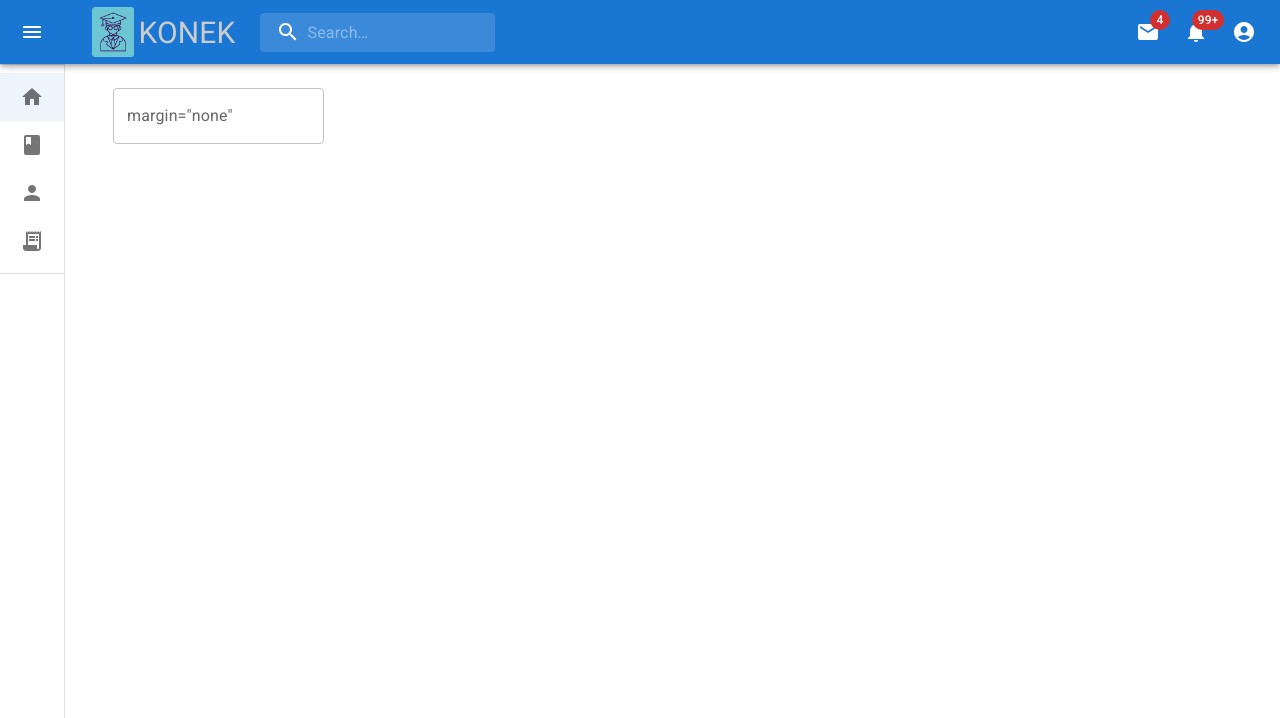
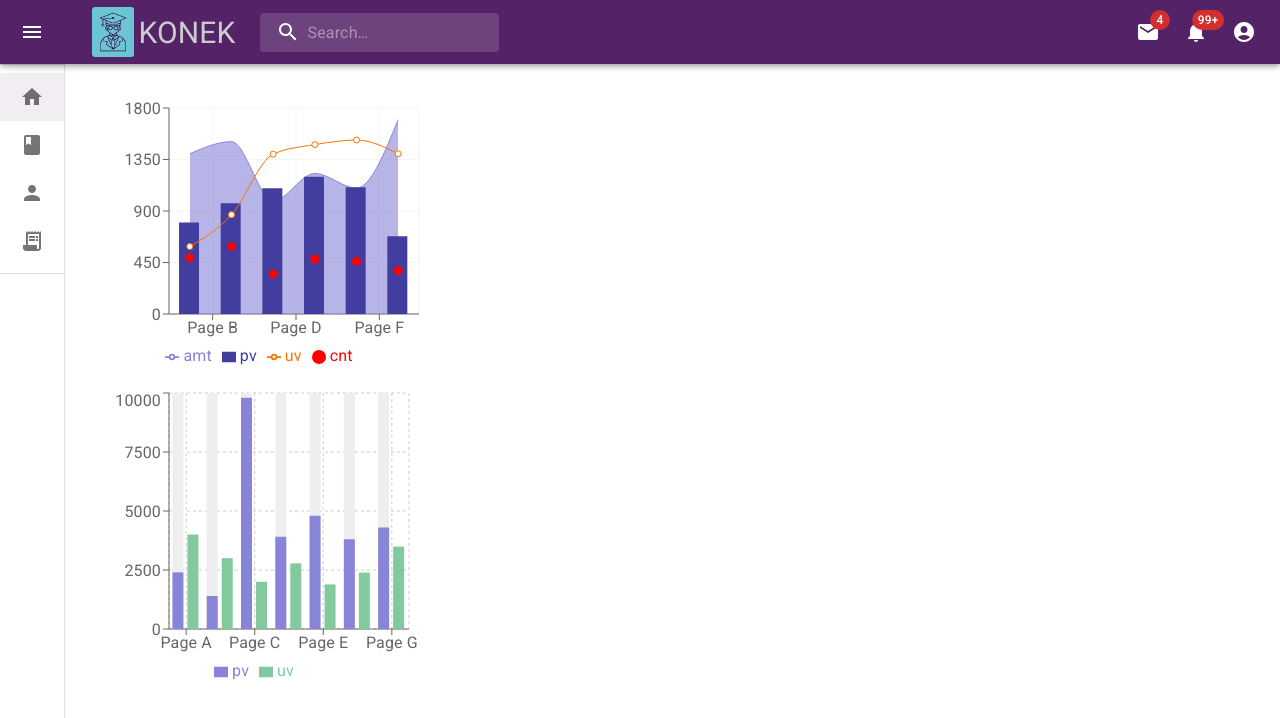
Before and after one commit to Team-Konek/konek-react-app, a React (Create React App) app: page /dashboard in a window 1280 px wide. Shown: the top 718 px of the page. Built offline with nearby package versions, Linux system fonts and the light colour scheme.

Commit message:
Graphs/Widgets in Home Dashboard

```diff
--- a/package.json
+++ b/package.json
@@ -14,6 +14,7 @@
     "react-dom": "^18.2.0",
     "react-router-dom": "^6.3.0",
     "react-scripts": "5.0.1",
+    "recharts": "^2.1.14",
     "web-vitals": "^2.1.4"
   },
   "scripts": {
--- a/src/App.js
+++ b/src/App.js
@@ -4,19 +4,24 @@ import Home from './pages/home';
 import About from './pages/about';
 import DashBoard from './pages/dashboard';
 import Protected from './components/routes/protected';
+import NotFound from './pages/not-found';
+import { ThemeProvider } from '@mui/material/styles';
+import theme from './theming';
+
 
 function App() {
   return (
     <Router>
-      <div>
+      <ThemeProvider theme={theme}>
         <Routes>
           <Route path="/about" element={<About />} />
           <Route path="/dashboard" element={<Protected component={DashBoard} />} >
             <Route path=":page" element={<Protected component={DashBoard} />} />
           </Route>
-          <Route path="/" element={<Home />} />
+          <Route path="/" element={<Home />} exact />
+          <Route path="*" element={<NotFound />} />
         </Routes>
-      </div>
+      </ThemeProvider>
     </Router>
   );
 }
--- a/src/components/drawer/drawer.jsx
+++ b/src/components/drawer/drawer.jsx
@@ -12,6 +12,7 @@ import List from '@mui/material/List';
 import DrawerListItem from './list-item';
 import { useNavigate, useLocation } from "react-router-dom";
 import HomeIcon from '@mui/icons-material/Home';
+import { ThemeProvider } from '@mui/material/styles';
 import { OtherHouses } from '@mui/icons-material';
 
 
@@ -91,6 +92,7 @@ export default function MiniDrawer({ open, onDrawerClose }) {
             {theme.direction === 'rtl' ? <ChevronRightIcon /> : <ChevronLeftIcon />}
           </IconButton>
         </DrawerHeader>
+
         <Divider />
         <List>
             {items.map((item) => (
@@ -105,6 +107,7 @@ export default function MiniDrawer({ open, onDrawerClose }) {
             ))}
         </List>
         <Divider />
+
       </Drawer>
     </>
   );
--- a/src/components/drawer/list-item.jsx
+++ b/src/components/drawer/list-item.jsx
@@ -3,9 +3,12 @@ import ListItem from '@mui/material/ListItem';
 import ListItemButton from '@mui/material/ListItemButton';
 import ListItemIcon from '@mui/material/ListItemIcon';
 import ListItemText from '@mui/material/ListItemText';
+import theme from '../../theming';
+import { ThemeProvider } from '@mui/material/styles';
 
 export default function DrawerListItem({ open, text, icon: Icon, onClick, selected }) {
   return (
+
       <ListItem disablePadding sx={{ display: 'block' }}>
         <ListItemButton
           selected={selected}
--- /dev/null
+++ b/src/components/graphs/bar-graph.jsx
@@ -0,0 +1,77 @@
+import React, { PureComponent } from 'react';
+import { BarChart, Bar, XAxis, YAxis, CartesianGrid, Tooltip, Legend, ResponsiveContainer } from 'recharts';
+
+const data = [
+  {
+    name: 'Page A',
+    uv: 4000,
+    pv: 2400,
+    amt: 2400,
+  },
+  {
+    name: 'Page B',
+    uv: 3000,
+    pv: 1398,
+    amt: 2210,
+  },
+  {
+    name: 'Page C',
+    uv: 2000,
+    pv: 9800,
+    amt: 2290,
+  },
+  {
+    name: 'Page D',
+    uv: 2780,
+    pv: 3908,
+    amt: 2000,
+  },
+  {
+    name: 'Page E',
+    uv: 1890,
+    pv: 4800,
+    amt: 2181,
+  },
+  {
+    name: 'Page F',
+    uv: 2390,
+    pv: 3800,
+    amt: 2500,
+  },
+  {
+    name: 'Page G',
+    uv: 3490,
+    pv: 4300,
+    amt: 2100,
+  },
+];
+
+export default class BarGraph extends PureComponent {
+  static demoUrl = 'https://codesandbox.io/s/bar-chart-has-background-62zcd';
+
+  render() {
+    return (
+      <ResponsiveContainer width="30%" height={300}>
+        <BarChart
+          width={500}
+          height={300}
+          data={data}
+          margin={{
+            top: 5,
+            right: 30,
+            left: 20,
+            bottom: 5,
+          }}
+        >
+          <CartesianGrid strokeDasharray="3 3" />
+          <XAxis dataKey="name" />
+          <YAxis />
+          <Tooltip />
+          <Legend />
+          <Bar dataKey="pv" fill="#8884d8" background={{ fill: '#eee' }} />
+          <Bar dataKey="uv" fill="#82ca9d" />
+        </BarChart>
+      </ResponsiveContainer>
+    );
+  }
+}
--- /dev/null
+++ b/src/components/graphs/index.css
@@ -0,0 +1,3 @@
+.widget{
+  display: inline-block;
+}
--- /dev/null
+++ b/src/components/graphs/line-graph.jsx
@@ -0,0 +1,90 @@
+import React, { PureComponent } from 'react';
+import {
+  ComposedChart,
+  Line,
+  Area,
+  Bar,
+  XAxis,
+  YAxis,
+  CartesianGrid,
+  Tooltip,
+  Legend,
+  Scatter,
+  ResponsiveContainer,
+} from 'recharts';
+
+const data = [
+  {
+    name: 'Page A',
+    uv: 590,
+    pv: 800,
+    amt: 1400,
+    cnt: 490,
+  },
+  {
+    name: 'Page B',
+    uv: 868,
+    pv: 967,
+    amt: 1506,
+    cnt: 590,
+  },
+  {
+    name: 'Page C',
+    uv: 1397,
+    pv: 1098,
+    amt: 989,
+    cnt: 350,
+  },
+  {
+    name: 'Page D',
+    uv: 1480,
+    pv: 1200,
+    amt: 1228,
+    cnt: 480,
+  },
+  {
+    name: 'Page E',
+    uv: 1520,
+    pv: 1108,
+    amt: 1100,
+    cnt: 460,
+  },
+  {
+    name: 'Page F',
+    uv: 1400,
+    pv: 680,
+    amt: 1700,
+    cnt: 380,
+  },
+];
+
+export default class LineGraph extends PureComponent {
+
+  render() {
+    return (
+      <ResponsiveContainer width="30%" height={300}>
+        <ComposedChart
+          width={500}
+          height={400}
+          data={data}
+          margin={{
+            top: 20,
+            right: 20,
+            bottom: 20,
+            left: 20,
+          }}
+        >
+          <CartesianGrid stroke="#f5f5f5" />
+          <XAxis dataKey="name" scale="band" />
+          <YAxis />
+          <Tooltip />
+          <Legend />
+          <Area type="monotone" dataKey="amt" fill="#8884d8" stroke="#8884d8" />
+          <Bar dataKey="pv" barSize={20} fill="#413ea0" />
+          <Line type="monotone" dataKey="uv" stroke="#ff7300" />
+          <Scatter dataKey="cnt" fill="red" />
+        </ComposedChart>
+      </ResponsiveContainer>
+    );
+  }
+}
--- /dev/null
+++ b/src/pages/dashboard/home/index.css
@@ -0,0 +1,3 @@
+.widget {
+
+}
--- a/src/pages/dashboard/home/index.jsx
+++ b/src/pages/dashboard/home/index.jsx
@@ -1,11 +1,27 @@
-import { Container, TextField } from '@mui/material';
+import { Box, Container, Grid, TextField } from '@mui/material';
 import React from 'react';
-
+import BarGraph from '../../../components/graphs/bar-graph';
+import LineGraph from '../../../components/graphs/line-graph';
+import "./index.css";
 
 export default function Home() {
-    return (
-        <Container maxWidth="xl">
-            <TextField label={'margin="none"'} id="margin-none" />
-        </Container>
-    );
+  return (
+
+    <Box sx={{ width: '100%' }}>
+      <Grid spacing={2}>
+        <Grid item xm={8}>
+          <div className="widget">
+            <LineGraph />
+          </div>
+        </Grid>
+
+        <Grid item xm={4}>
+          <div className="widget">
+            <BarGraph />
+          </div>
+        </Grid>
+
+      </Grid>
+    </Box>
+  );
 }
--- /dev/null
+++ b/src/pages/not-found/index.jsx
@@ -0,0 +1,11 @@
+
+import React from 'react';
+
+
+export default function NotFound() {
+    return (
+        <div>
+          404 PAGEEEEEEEEEEE
+        </div>
+    );
+}
--- /dev/null
+++ b/src/theming/index.js
@@ -0,0 +1,13 @@
+import { createTheme } from '@mui/material/styles';
+
+const theme = createTheme({
+  palette: {
+    primary: {
+      main: "#532267",
+      light:"#9c27b0",
+      dark: "#7b1fa2"
+    },
+  },
+});
+
+export default theme;
```
Also changed, not shown: 1 other file (tests, documents, lock files or other folders). Lines whose indentation alone changed are shown as unchanged.
